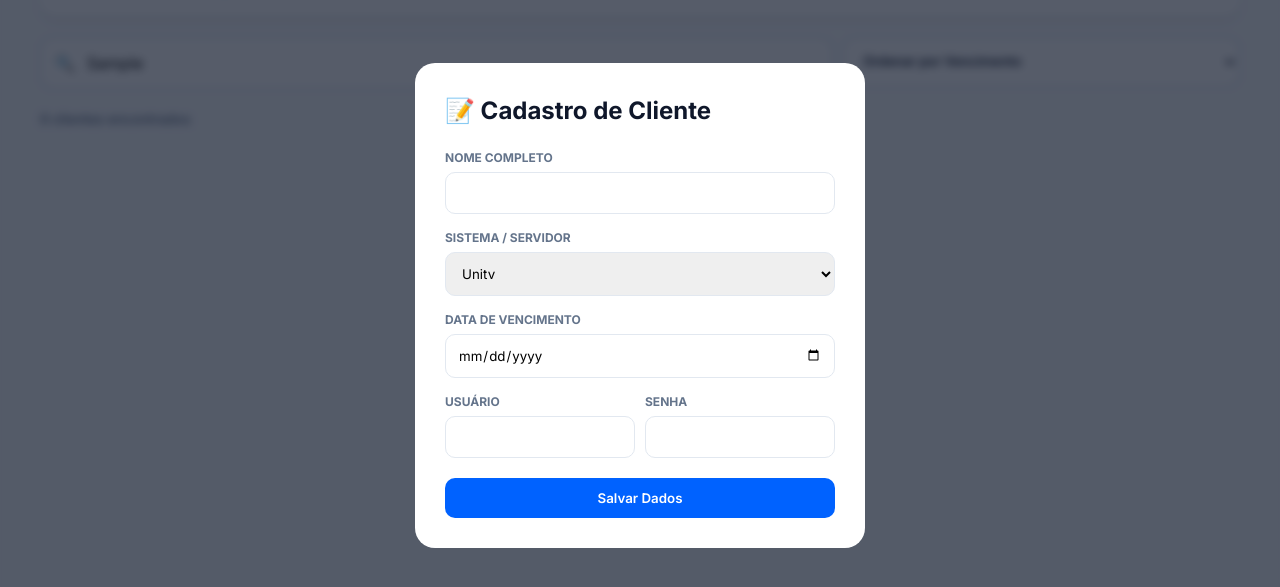
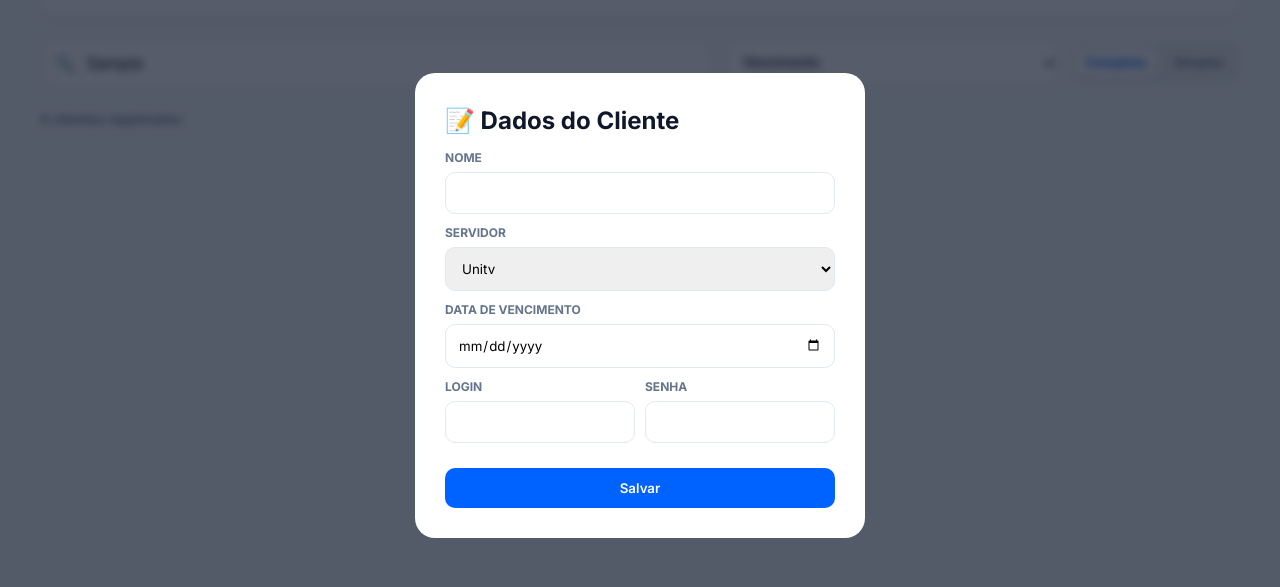
Before and after one commit to lemosbruno302-tech/Onurb-Gerenciador-, a plain HTML site: page index.html in a window 1280 px wide. Both pictures are taken after typing "Sample" into the empty fields and a click on the button "+ Novo Cliente". Shown: the part 95-682 px from the top of the page. Drawn offline with Linux system fonts and the light colour scheme.

Commit message:
Refactor HTML structure and update styles

```diff
--- a/index.html
+++ b/index.html
@@ -22,7 +22,6 @@
 
         .container { max-width: 1200px; margin: auto; }
 
-        /* Cabeçalho Limpo */
         .header {
             display: flex; justify-content: space-between; align-items: center;
             margin-bottom: 20px; gap: 20px; flex-wrap: wrap;
@@ -36,19 +35,27 @@
         .signature span { color: var(--primary); }
 
         /* Controles */
-        .controls-row { display: flex; gap: 10px; margin-bottom: 20px; flex-wrap: wrap; }
-        .search-bar { flex: 2; position: relative; min-width: 280px; }
+        .controls-row { display: flex; gap: 10px; margin-bottom: 20px; flex-wrap: wrap; align-items: center; }
+        .search-bar { flex: 2; position: relative; min-width: 250px; }
         .search-bar input {
             width: 100%; padding: 14px 45px; border-radius: 12px; border: 2px solid #e2e8f0;
             outline: none; background: white; transition: 0.2s; font-size: 1rem;
         }
         .search-bar .search-icon { position: absolute; left: 15px; top: 50%; transform: translateY(-50%); color: var(--text-light); }
 
-        .filter-select { flex: 1; min-width: 180px; }
+        .filter-select { flex: 1; min-width: 150px; }
         select.styled-select {
             width: 100%; padding: 14px; border-radius: 12px; border: 2px solid #e2e8f0;
             background: white; outline: none; cursor: pointer; font-weight: 600; color: var(--text);
         }
+
+        .view-toggle {
+            display: flex; background: #e2e8f0; padding: 4px; border-radius: 10px; gap: 4px;
+        }
+        .toggle-btn {
+            padding: 8px 12px; border: none; border-radius: 7px; cursor: pointer; font-size: 0.8rem; font-weight: 700; transition: 0.2s; color: var(--text-light);
+        }
+        .toggle-btn.active { background: white; color: var(--primary); box-shadow: 0 2px 4px rgba(0,0,0,0.1); }
 
         /* Grid */
         .client-grid { display: grid; grid-template-columns: repeat(auto-fill, minmax(320px, 1fr)); gap: 20px; }
@@ -65,7 +72,6 @@
         .success { background: #dcfce7; color: var(--success); }
 
         .access-box { background: #f1f5f9; padding: 12px; border-radius: 10px; margin-top: 15px; font-size: 0.85rem; border: 1px solid #e2e8f0; }
-        .highlight { background: #fef08a; color: #854d0e; border-radius: 2px; }
 
         .btn { padding: 12px 20px; border: none; border-radius: 10px; cursor: pointer; font-weight: 600; transition: 0.2s; display: inline-flex; align-items: center; gap: 8px; }
         .btn-add { background: var(--primary); color: white; }
@@ -78,6 +84,9 @@
 
         #modal { display: none; position: fixed; inset: 0; background: rgba(15, 23, 42, 0.7); backdrop-filter: blur(4px); align-items: center; justify-content: center; z-index: 100; }
         .modal-content { background: white; padding: 30px; border-radius: 20px; width: 95%; max-width: 450px; }
+
+        input, select { width: 100%; padding: 12px; border: 1px solid #e2e8f0; border-radius: 10px; outline: none; }
+        label { display:block; font-size:0.75rem; font-weight:700; color:var(--text-light); margin-bottom:5px; margin-top: 10px; }
 
         @keyframes pulse {
             0% { box-shadow: 0 0 0 0 rgba(239, 68, 68, 0.4); }
@@ -102,14 +111,20 @@
     <div class="controls-row">
         <div class="search-bar">
             <span class="search-icon">🔍</span>
-            <input type="text" id="busca" placeholder="Pesquisar clientes..." oninput="render()">
+            <input type="text" id="busca" placeholder="Pesquisar..." oninput="render()">
         </div>
+
         <div class="filter-select">
             <select id="ordenacao" class="styled-select" onchange="render()">
-                <option value="vencimento">Ordenar por Vencimento</option>
-                <option value="nome">Ordenar por Nome (A-Z)</option>
-                <option value="servidor">Ordenar por Servidor</option>
+                <option value="vencimento">Vencimento</option>
+                <option value="nome">Nome (A-Z)</option>
+                <option value="servidor">Servidor</option>
             </select>
+        </div>
+
+        <div class="view-toggle">
+            <button id="view-completa" class="toggle-btn active" onclick="setView('completa')">Completa</button>
+            <button id="view-simples" class="toggle-btn" onclick="setView('simples')">Simples</button>
         </div>
     </div>
 
@@ -120,40 +135,59 @@
 <!-- Modal -->
 <div id="modal" onclick="if(event.target == this) fecharModal()">
     <div class="modal-content">
-        <h2 style="margin-bottom: 20px;">📝 Cadastro de Cliente</h2>
+        <h2 style="margin-bottom: 10px;">📝 Dados do Cliente</h2>
         <input type="hidden" id="edit-id">
-        <div style="margin-bottom: 15px;">
-            <label style="display:block; font-size:0.75rem; font-weight:700; color:var(--text-light); margin-bottom:5px">NOME COMPLETO</label>
-            <input type="text" id="nome" style="width:100%; padding:12px; border:1px solid #e2e8f0; border-radius:10px;">
+
+        <label>NOME</label>
+        <input type="text" id="nome">
+
+        <label>SERVIDOR</label>
+        <select id="servidor-select" onchange="toggleServidorManual()">
+            <option value="Unitv">Unitv</option>
+            <option value="Blinder">Blinder</option>
+            <option value="Star Play">Star Play</option>
+            <option value="outro">Outro (Digitar...)</option>
+        </select>
+
+        <div id="container-servidor-manual" style="display: none; margin-top: 10px;">
+            <label>DIGITE O NOME DO SERVIDOR</label>
+            <input type="text" id="servidor-manual" placeholder="Ex: Sky Go, Prime...">
         </div>
-        <div style="margin-bottom: 15px;">
-            <label style="display:block; font-size:0.75rem; font-weight:700; color:var(--text-light); margin-bottom:5px">SISTEMA / SERVIDOR</label>
-            <select id="servidor" style="width:100%; padding:12px; border:1px solid #e2e8f0; border-radius:10px;">
-                <option value="Unitv">Unitv</option>
-                <option value="Blinder">Blinder</option>
-                <option value="Star Play">Star Play</option>
-            </select>
-        </div>
-        <div style="margin-bottom: 15px;">
-            <label style="display:block; font-size:0.75rem; font-weight:700; color:var(--text-light); margin-bottom:5px">DATA DE VENCIMENTO</label>
-            <input type="date" id="vencimento" style="width:100%; padding:12px; border:1px solid #e2e8f0; border-radius:10px;">
-        </div>
-        <div style="display: grid; grid-template-columns: 1fr 1fr; gap: 10px; margin-bottom: 20px;">
+
+        <label>DATA DE VENCIMENTO</label>
+        <input type="date" id="vencimento">
+
+        <div style="display: grid; grid-template-columns: 1fr 1fr; gap: 10px;">
             <div>
-                <label style="display:block; font-size:0.75rem; font-weight:700; color:var(--text-light); margin-bottom:5px">USUÁRIO</label>
-                <input type="text" id="login_cli" style="width:100%; padding:12px; border:1px solid #e2e8f0; border-radius:10px;">
+                <label>LOGIN</label>
+                <input type="text" id="login_cli">
             </div>
             <div>
-                <label style="display:block; font-size:0.75rem; font-weight:700; color:var(--text-light); margin-bottom:5px">SENHA</label>
-                <input type="text" id="senha_cli" style="width:100%; padding:12px; border:1px solid #e2e8f0; border-radius:10px;">
+                <label>SENHA</label>
+                <input type="text" id="senha_cli">
             </div>
         </div>
-        <button class="btn btn-add" onclick="salvar()" style="width:100%; justify-content: center;">Salvar Dados</button>
+
+        <button class="btn btn-add" onclick="salvar()" style="width:100%; justify-content: center; margin-top: 25px;">Salvar</button>
     </div>
 </div>
 
 <script>
     let clientes = JSON.parse(localStorage.getItem('next_manager_data')) || [];
+    let currentView = 'completa';
+
+    function toggleServidorManual() {
+        const select = document.getElementById('servidor-select');
+        const container = document.getElementById('container-servidor-manual');
+        container.style.display = select.value === 'outro' ? 'block' : 'none';
+    }
+
+    function setView(view) {
+        currentView = view;
+        document.getElementById('view-completa').classList.toggle('active', view === 'completa');
+        document.getElementById('view-simples').classList.toggle('active', view === 'simples');
+        render();
+    }
 
     function abrirModal(id = null) {
         document.getElementById('modal').style.display = 'flex';
@@ -161,29 +195,51 @@
             const c = clientes.find(x => x.id == id);
             document.getElementById('edit-id').value = c.id;
             document.getElementById('nome').value = c.nome;
-            document.getElementById('servidor').value = c.servidor;
             document.getElementById('vencimento').value = c.vencimento;
             document.getElementById('login_cli').value = c.login_cli || "";
             document.getElementById('senha_cli').value = c.senha_cli || "";
+
+            const options = ["Unitv", "Blinder", "Star Play"];
+            if (options.includes(c.servidor)) {
+                document.getElementById('servidor-select').value = c.servidor;
+                document.getElementById('container-servidor-manual').style.display = 'none';
+            } else {
+                document.getElementById('servidor-select').value = 'outro';
+                document.getElementById('servidor-manual').value = c.servidor;
+                document.getElementById('container-servidor-manual').style.display = 'block';
+            }
+        } else {
+            limparForm();
         }
     }
 
-    function fecharModal() { document.getElementById('modal').style.display = 'none'; limparForm(); }
-    function limparForm() { document.getElementById('edit-id').value = ''; document.querySelectorAll('.modal-content input').forEach(i => i.value = ''); }
+    function fecharModal() { document.getElementById('modal').style.display = 'none'; }
+    function limparForm() {
+        document.getElementById('edit-id').value = '';
+        document.querySelectorAll('.modal-content input').forEach(i => i.value = '');
+        document.getElementById('servidor-select').value = 'Unitv';
+        document.getElementById('container-servidor-manual').style.display = 'none';
+    }
 
     function salvar() {
         const id = document.getElementById('edit-id').value || Date.now();
+        const selectVal = document.getElementById('servidor-select').value;
+        const servidorFinal = selectVal === 'outro' ? document.getElementById('servidor-manual').value : selectVal;
+
         const novo = {
             id: Number(id),
             nome: document.getElementById('nome').value.trim(),
-            servidor: document.getElementById('servidor').value,
+            servidor: servidorFinal || "Geral",
             vencimento: document.getElementById('vencimento').value,
             login_cli: document.getElementById('login_cli').value.trim(),
             senha_cli: document.getElementById('senha_cli').value.trim()
         };
+
         if(!novo.nome || !novo.vencimento) return alert("Preencha Nome e Vencimento!");
+
         const idx = clientes.findIndex(c => c.id == id);
         if(idx > -1) clientes[idx] = novo; else clientes.push(novo);
+
         localStorage.setItem('next_manager_data', JSON.stringify(clientes));
         fecharModal();
         render();
@@ -198,12 +254,6 @@
         clientes[idx].vencimento = base.toISOString().split('T')[0];
         localStorage.setItem('next_manager_data', JSON.stringify(clientes));
         render();
-    }
-
-    function highlightText(text, query) {
-        if (!query) return text;
-        const regex = new RegExp(`(${query})`, 'gi');
-        return text.replace(regex, '<span class="highlight">$1</span>');
     }
 
     function render() {
@@ -224,7 +274,7 @@
             if (ord === 'servidor') return (a.servidor || "").localeCompare(b.servidor || "");
         });
 
-        document.getElementById('count-box').innerText = `${filtrados.length} clientes encontrados`;
+        document.getElementById('count-box').innerText = `${filtrados.length} clientes registrados`;
 
         filtrados.forEach(c => {
             const dataVenc = new Date(c.vencimento + 'T00:00:00');
@@ -234,21 +284,21 @@
             grid.innerHTML += `
                 <div class="card ${dias <= 0 ? 'vence-hoje' : ''}">
                     <span style="font-size: 0.7rem; font-weight: 800; color: var(--primary); text-transform: uppercase;">
-                        ${highlightText(c.servidor || 'Geral', busca)}
+                        ${c.servidor}
                     </span>
-                    <h3 style="margin-bottom:10px">👤 ${highlightText(c.nome, busca)}</h3>
+                    <h3 style="margin-bottom:10px">👤 ${c.nome}</h3>
                     <div class="info-row"><span>📅 Vencimento:</span> <strong>${c.vencimento.split('-').reverse().join('/')}</strong></div>
                     <div class="info-row"><span>Status:</span> <span class="badge ${dias <= 0 ? 'alert' : 'success'}">${dias === 0 ? 'VENCE HOJE' : dias < 0 ? 'VENCIDO' : dias + ' dias'}</span></div>
 
-                    ${(c.login_cli || c.senha_cli) ? `
+                    ${currentView === 'completa' && (c.login_cli || c.senha_cli) ? `
                         <div class="access-box">
-                            ${c.login_cli ? `<div class="access-item"><span>👤</span> <strong>Login:</strong> ${highlightText(c.login_cli, busca)}</div>` : ''}
-                            ${c.senha_cli ? `<div class="access-item"><span>🔑</span> <strong>Senha:</strong> ${c.senha_cli}</div>` : ''}
+                            ${c.login_cli ? `<div><strong>User:</strong> ${c.login_cli}</div>` : ''}
+                            ${c.senha_cli ? `<div><strong>Senha:</strong> ${c.senha_cli}</div>` : ''}
                         </div>
                     ` : ''}
 
                     <div class="actions">
-                        <button class="btn-action btn-renovar" onclick="adicionar30Dias(${c.id})">⚡ Renovar +30 Dias</button>
+                        <button class="btn-action btn-renovar" onclick="adicionar30Dias(${c.id})">⚡ Renovar</button>
                         <button class="btn-action btn-edit" onclick="abrirModal(${c.id})">Editar</button>
                         <button class="btn-action btn-del" onclick="remover(${c.id})">Excluir</button>
                     </div>
@@ -257,7 +307,7 @@
         });
     }
 
-    function remover(id) { if(confirm("Deseja realmente excluir este cliente?")) { clientes = clientes.filter(c => c.id != id); localStorage.setItem('next_manager_data', JSON.stringify(clientes)); render(); } }
+    function remover(id) { if(confirm("Remover este cliente?")) { clientes = clientes.filter(c => c.id != id); localStorage.setItem('next_manager_data', JSON.stringify(clientes)); render(); } }
 
     render();
 </script>
```
